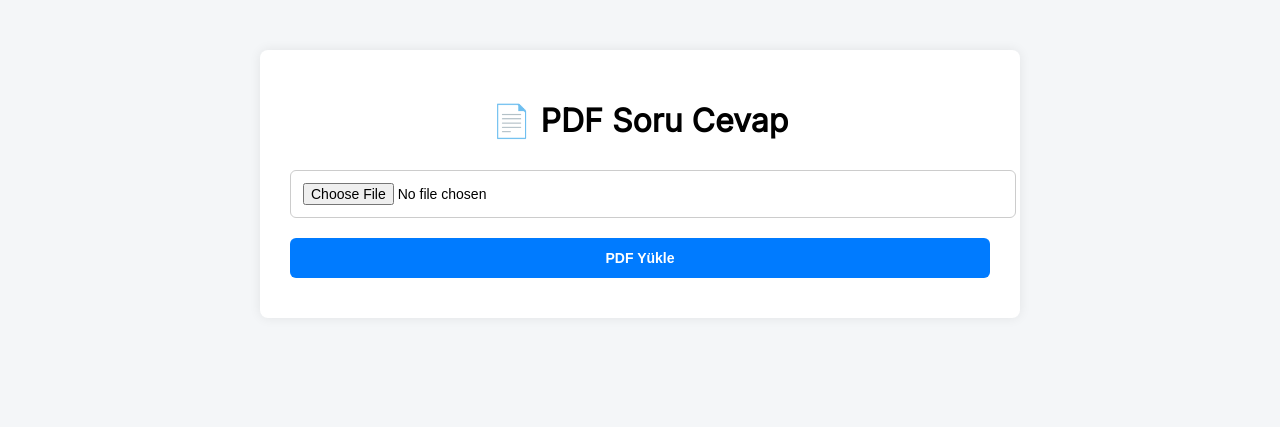
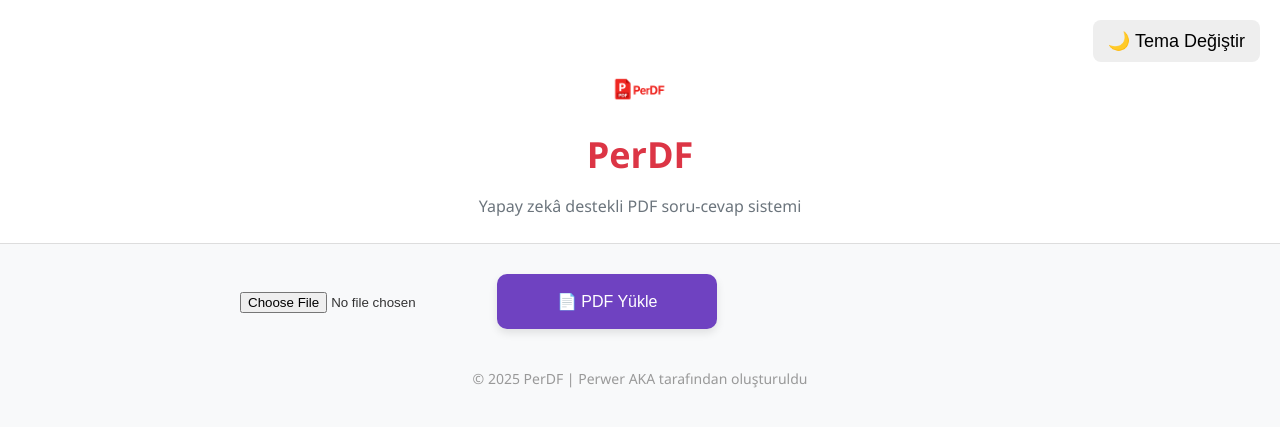
Before and after one commit to Perwer0/perdf, a Flask app: page /pdf_chat in a window 1280 px wide. Shown: the top 427 px of the page. Run offline with Flask 3, Linux system fonts and the light colour scheme.

Commit message:
chat-pdf özelliği eklendi

```diff
--- a/app.py
+++ b/app.py
@@ -1,100 +1,29 @@
-from flask import Flask, render_template, request, send_file, redirect, url_for
+from flask import Flask, render_template, request, send_file, redirect, url_for, send_from_directory
 from werkzeug.utils import secure_filename
-from PyPDF2 import PdfMerger, PdfReader, PdfWriter
-from PIL import Image
-import fitz  # PyMuPDF
+from PyPDF2 import PdfReader
 import os
-import io
 import uuid
-from zipfile import ZipFile
-from utils import get_relevant_answer  # Yapay zekâya soru-cevap için
 
-app = Flask(__name__, static_url_path='/static', static_folder='uploads')
-app.config['UPLOAD_FOLDER'] = 'uploads'
+app = Flask(__name__)
+app.config['UPLOAD_FOLDER'] = os.path.join('static', 'uploads')
 os.makedirs(app.config['UPLOAD_FOLDER'], exist_ok=True)
 
+# Serve uploaded PDFs
+@app.route('/static/uploads/<path:filename>')
+def serve_pdf(filename):
+    return send_from_directory(app.config['UPLOAD_FOLDER'], filename)
+
+# Homepage
 @app.route('/')
 def index():
     return render_template('index.html')
 
-# PDF BİRLEŞTİR
-@app.route('/merge', methods=['GET', 'POST'])
-def merge():
-    if request.method == 'POST':
-        files = request.files.getlist('pdfs')
-        if not files:
-            return 'Dosya seçilmedi', 400
-        merger = PdfMerger()
-        for f in files:
-            path = os.path.join(app.config['UPLOAD_FOLDER'], secure_filename(f.filename))
-            f.save(path)
-            merger.append(path)
-        output_path = os.path.join(app.config['UPLOAD_FOLDER'], f"merged_{uuid.uuid4().hex}.pdf")
-        merger.write(output_path)
-        merger.close()
-        return send_file(output_path, as_attachment=True)
-    return render_template('merge.html')
-
-# PDF BÖL
-@app.route('/split', methods=['GET', 'POST'])
-def split():
-    if request.method == 'POST':
-        file = request.files.get('pdf')
-        start = int(request.form.get('start', 1))
-        end = int(request.form.get('end', 1))
-        if not file:
-            return 'Dosya seçilmedi', 400
-        input_path = os.path.join(app.config['UPLOAD_FOLDER'], secure_filename(file.filename))
-        file.save(input_path)
-        reader = PdfReader(input_path)
-        writer = PdfWriter()
-        for i in range(start - 1, end):
-            writer.add_page(reader.pages[i])
-        output_path = os.path.join(app.config['UPLOAD_FOLDER'], f"split_{uuid.uuid4().hex}.pdf")
-        with open(output_path, 'wb') as f:
-            writer.write(f)
-        return send_file(output_path, as_attachment=True)
-    return render_template('split.html')
-
-# PDF TO IMAGE
-@app.route('/pdf_to_image', methods=['GET', 'POST'])
-def pdf_to_image():
-    if request.method == 'POST':
-        file = request.files.get('pdf')
-        if not file:
-            return 'PDF seçilmedi', 400
-        input_path = os.path.join(app.config['UPLOAD_FOLDER'], secure_filename(file.filename))
-        file.save(input_path)
-        doc = fitz.open(input_path)
-        zip_buffer = io.BytesIO()
-        with ZipFile(zip_buffer, 'w') as zipf:
-            for i, page in enumerate(doc):
-                pix = page.get_pixmap()
-                img_bytes = pix.tobytes("png")
-                zipf.writestr(f'page_{i+1}.png', img_bytes)
-        zip_buffer.seek(0)
-        return send_file(zip_buffer, download_name='images.zip', as_attachment=True)
-    return render_template('pdf_to_image.html')
-
-# IMAGE TO PDF
-@app.route('/image_to_pdf', methods=['GET', 'POST'])
-def image_to_pdf():
-    if request.method == 'POST':
-        images = request.files.getlist('images')
-        if not images:
-            return 'Görsel dosya yüklenmedi.', 400
-        pdf = Image.open(images[0].stream).convert("RGB")
-        image_list = [Image.open(img.stream).convert("RGB") for img in images[1:]]
-        output_path = os.path.join(app.config['UPLOAD_FOLDER'], f"converted_{uuid.uuid4().hex}.pdf")
-        pdf.save(output_path, save_all=True, append_images=image_list)
-        return send_file(output_path, as_attachment=True)
-    return render_template('image_to_pdf.html')
-
-# ✅ PDF SORU-CEVAP (AI)
+# PDF Soru-Cevap arayüzü
 @app.route('/pdf_chat', methods=['GET'])
 def pdf_chat():
     return render_template('pdf_chat.html', pdf_uploaded=False)
 
+# PDF yükleme
 @app.route('/upload_pdf_chat', methods=['POST'])
 def upload_pdf_chat():
     file = request.files['pdf_file']
@@ -105,21 +34,16 @@ def upload_pdf_chat():
         return render_template('pdf_chat.html', pdf_uploaded=True, filename=filename)
     return redirect(url_for('pdf_chat'))
 
+# PDF'ten soru sorma
 @app.route('/ask_pdf_question', methods=['POST'])
 def ask_pdf_question():
     filename = request.form['filename']
     question = request.form['question']
     filepath = os.path.join(app.config['UPLOAD_FOLDER'], filename)
+    answer = get_relevant_answer(filepath, question)
+    return render_template('pdf_chat.html', pdf_uploaded=True, filename=filename, answer=answer)
 
-    try:
-        answer = get_relevant_answer(filepath, question)
-        if not answer or answer.strip() == "":
-            answer = "Bu soruya yanıt PDF içinde bulunamadı."
-        return render_template('pdf_chat.html', pdf_uploaded=True, filename=filename, answer=answer)
-    except Exception as e:
-        return render_template('pdf_chat.html', pdf_uploaded=True, filename=filename, error=str(e))
-
-from PyPDF2 import PdfReader
+# PDF içerisinden metin arama fonksiyonu
 
 def get_relevant_answer(pdf_path, question):
     reader = PdfReader(pdf_path)
@@ -130,15 +54,12 @@ def get_relevant_answer(pdf_path, question):
         if text:
             full_text += text + "\n"
 
-    # Basit içerik kontrolü
     if question.lower() in full_text.lower():
         start = full_text.lower().find(question.lower())
         snippet = full_text[start:start+500]
         return snippet.strip()
 
-    return ""
+    return "Bu soruya yanıt PDF içinde bulunamadı."
 
-# Flask uygulaması başlatma satırı en altta kalmalı
 if __name__ == '__main__':
-    port = int(os.environ.get('PORT', 5000))
-    app.run(host='0.0.0.0', port=port)
+    app.run(debug=True)
--- a/static/style.css
+++ b/static/style.css
@@ -107,3 +107,15 @@ body.dark .theme-toggle-button {
     background-color: #333;
     color: white;
 }
+
+body.dark .action-button {
+    background-color: #444;
+}
+
+body.dark .footer {
+    color: #ccc;
+}
+
+body.dark .header p {
+    color: #aaa;
+}
--- a/templates/pdf_chat.html
+++ b/templates/pdf_chat.html
@@ -3,93 +3,50 @@
 <html lang="tr">
 <head>
     <meta charset="UTF-8">
-    <title>PDF Soru Cevap</title>
-    <link href="https://fonts.googleapis.com/css2?family=Inter&display=swap" rel="stylesheet">
-    <style>
-        body {
-            font-family: 'Inter', sans-serif;
-            background: #f4f6f8;
-            margin: 0;
-            padding: 0;
-        }
-        .container {
-            max-width: 700px;
-            margin: 50px auto;
-            background: white;
-            padding: 30px;
-            border-radius: 8px;
-            box-shadow: 0 0 12px rgba(0, 0, 0, 0.08);
-        }
-        h1 {
-            text-align: center;
-            margin-bottom: 20px;
-        }
-        input[type="file"], input[type="text"], button {
-            width: 100%;
-            padding: 12px;
-            margin: 10px 0;
-            border-radius: 6px;
-            border: 1px solid #ccc;
-            font-size: 14px;
-        }
-        button {
-            background-color: #007bff;
-            color: white;
-            font-weight: bold;
-            cursor: pointer;
-            border: none;
-        }
-        button:hover {
-            background-color: #0056b3;
-        }
-        iframe {
-            width: 100%;
-            height: 300px;
-            border: 1px solid #eee;
-            margin-top: 20px;
-        }
-        .answer {
-            background-color: #e6ffed;
-            border-left: 4px solid #28a745;
-            padding: 15px;
-            margin-top: 20px;
-            white-space: pre-line;
-        }
-        .error {
-            background-color: #ffe6e6;
-            border-left: 4px solid #dc3545;
-            padding: 15px;
-            margin-top: 20px;
-        }
-    </style>
+    <title>PerDF | PDF Soru-Cevap</title>
+    <link rel="stylesheet" href="{{ url_for('static', filename='style.css') }}">
 </head>
 <body>
-    <div class="container">
-        <h1>📄 PDF Soru Cevap</h1>
 
+<button class="theme-toggle-button" onclick="toggleTheme()">🌙 Tema Değiştir</button>
+
+<div class="header">
+    <img src="{{ url_for('static', filename='pdf-icon.png') }}" alt="PDF Logo" class="logo">
+    <h1>PerDF</h1>
+    <p>Yapay zekâ destekli PDF soru-cevap sistemi</p>
+</div>
+
+<div class="container" style="max-width: 800px; margin: auto; padding: 20px;">
     {% if not pdf_uploaded %}
     <form method="POST" action="/upload_pdf_chat" enctype="multipart/form-data">
         <input type="file" name="pdf_file" accept="application/pdf" required>
-                <button type="submit">PDF Yükle</button>
+        <button type="submit" class="action-button" style="margin-top: 10px;">📄 PDF Yükle</button>
     </form>
     {% else %}
-            <iframe src="/static/uploads/{{ filename }}"></iframe>
+    <iframe src="/uploads/{{ filename }}" style="width: 100%; height: 400px; margin-bottom: 20px;"></iframe>
     <form method="POST" action="/ask_pdf_question">
         <input type="hidden" name="filename" value="{{ filename }}">
-                <input type="text" name="question" placeholder="PDF hakkında bir soru yazın..." required>
-                <button type="submit">Sor</button>
+        <input type="text" name="question" placeholder="PDF hakkında bir soru sorun..." required>
+        <button type="submit" class="action-button">🤖 Sor</button>
     </form>
-
     {% if answer %}
     <div class="answer">
-                    <strong>Cevap:</strong><br>{{ answer }}
-                </div>
-            {% elif error %}
-                <div class="error">
-                    <strong>Hata:</strong><br>{{ error }}
+        <strong>Cevap:</strong>
+        <pre>{{ answer }}</pre>
     </div>
     {% endif %}
     {% endif %}
 </div>
+
+<div class="footer">
+    © 2025 PerDF | Perwer AKA tarafından oluşturuldu
+</div>
+
+<script>
+function toggleTheme() {
+    document.body.classList.toggle('dark');
+}
+</script>
+
 </body>
 </html>
```
Also changed, not shown: templates/index.html (+15 -36 lines), static/pdf-icon.png (added). Lines whose indentation alone changed are shown as unchanged.
